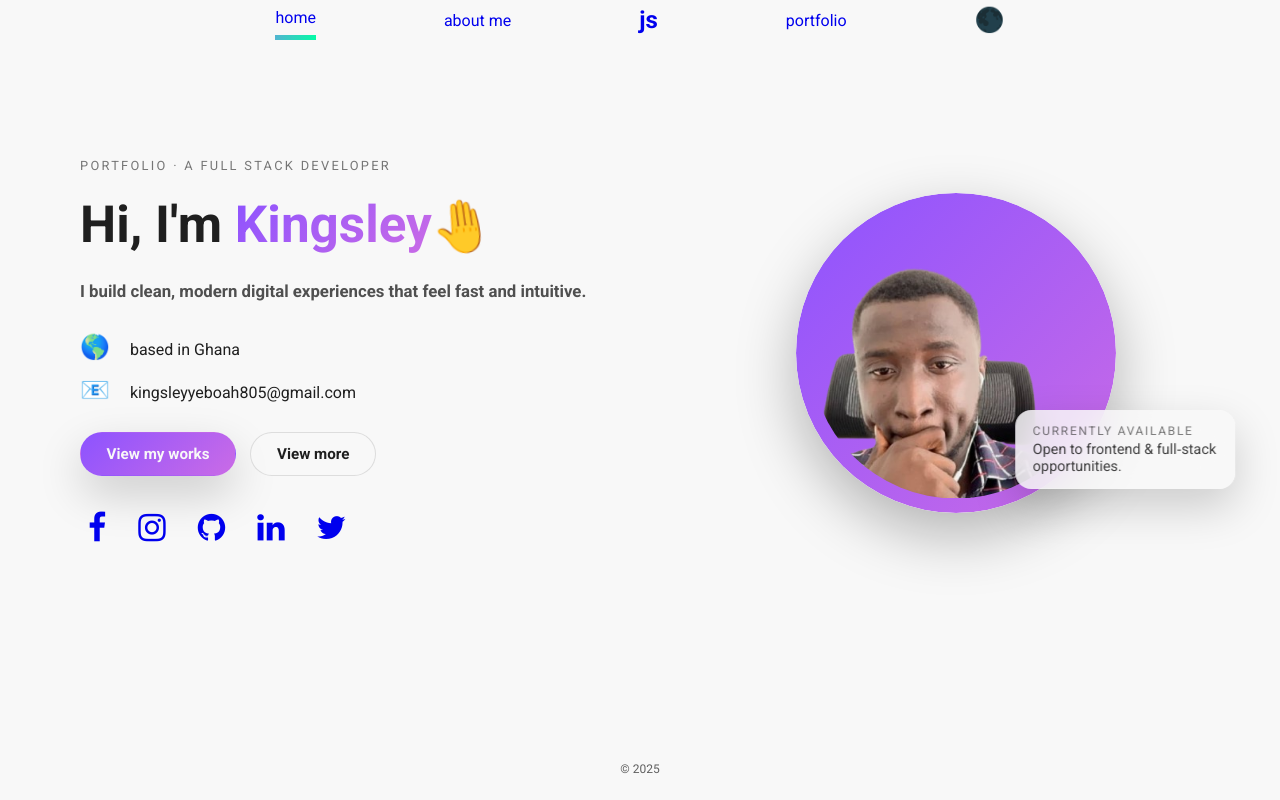
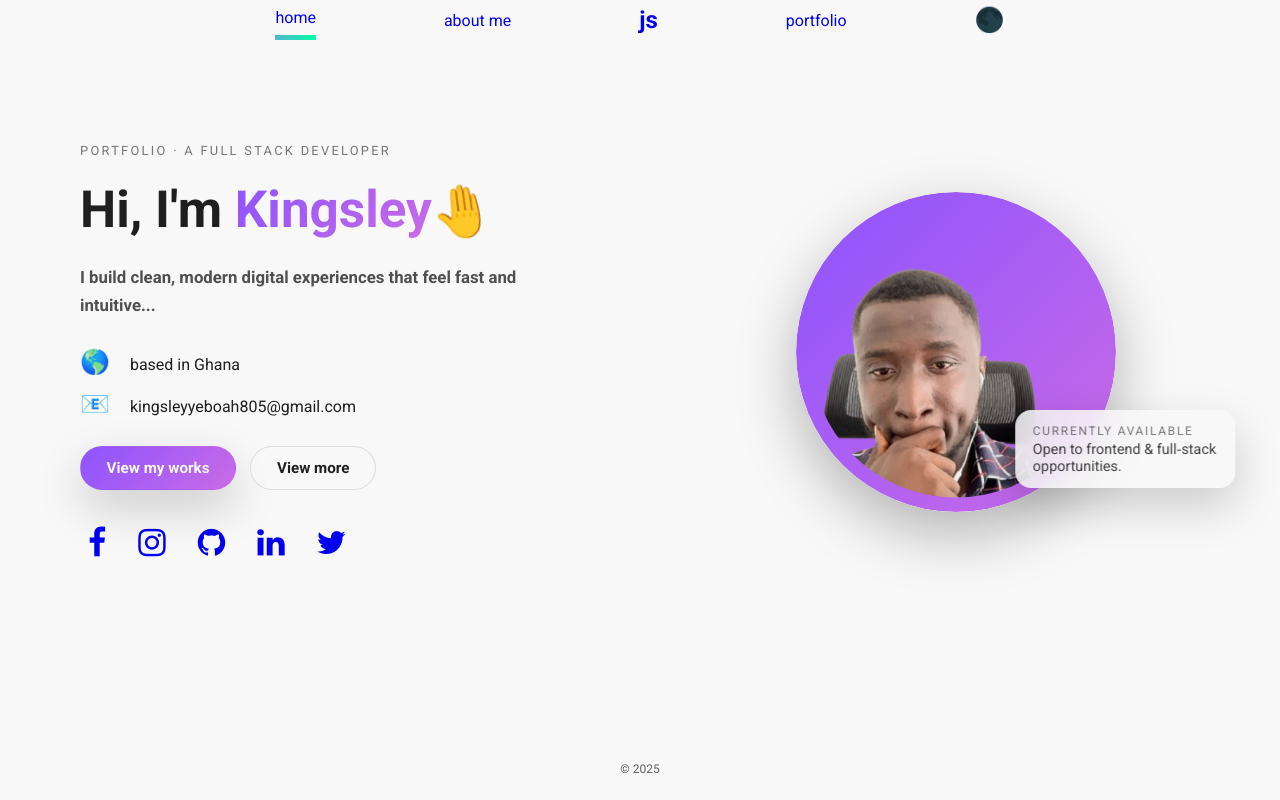
Before and after one commit to kingsley805-tech/kingsport, a React (Create React App) app: page / in a window 1280 px wide. Built offline with nearby package versions, Linux system fonts and the light colour scheme; the HTML template or start-up script is replaced by a standard one.

Commit message:
push all

```diff
--- a/src/components/home/Home.js
+++ b/src/components/home/Home.js
@@ -29,7 +29,7 @@ export default function Home({ innerRef }) {
                   <span className={Style.hand}>🤚</span>
                </h1>
                <h2 className={Style.subtitle}>
-                  I build clean, modern digital experiences that feel fast and intuitive.
+                  I build clean, modern digital experiences that feel fast and intuitive...
                </h2>
 
                <Box component={'ul'} className={Style.bullets}>
```
